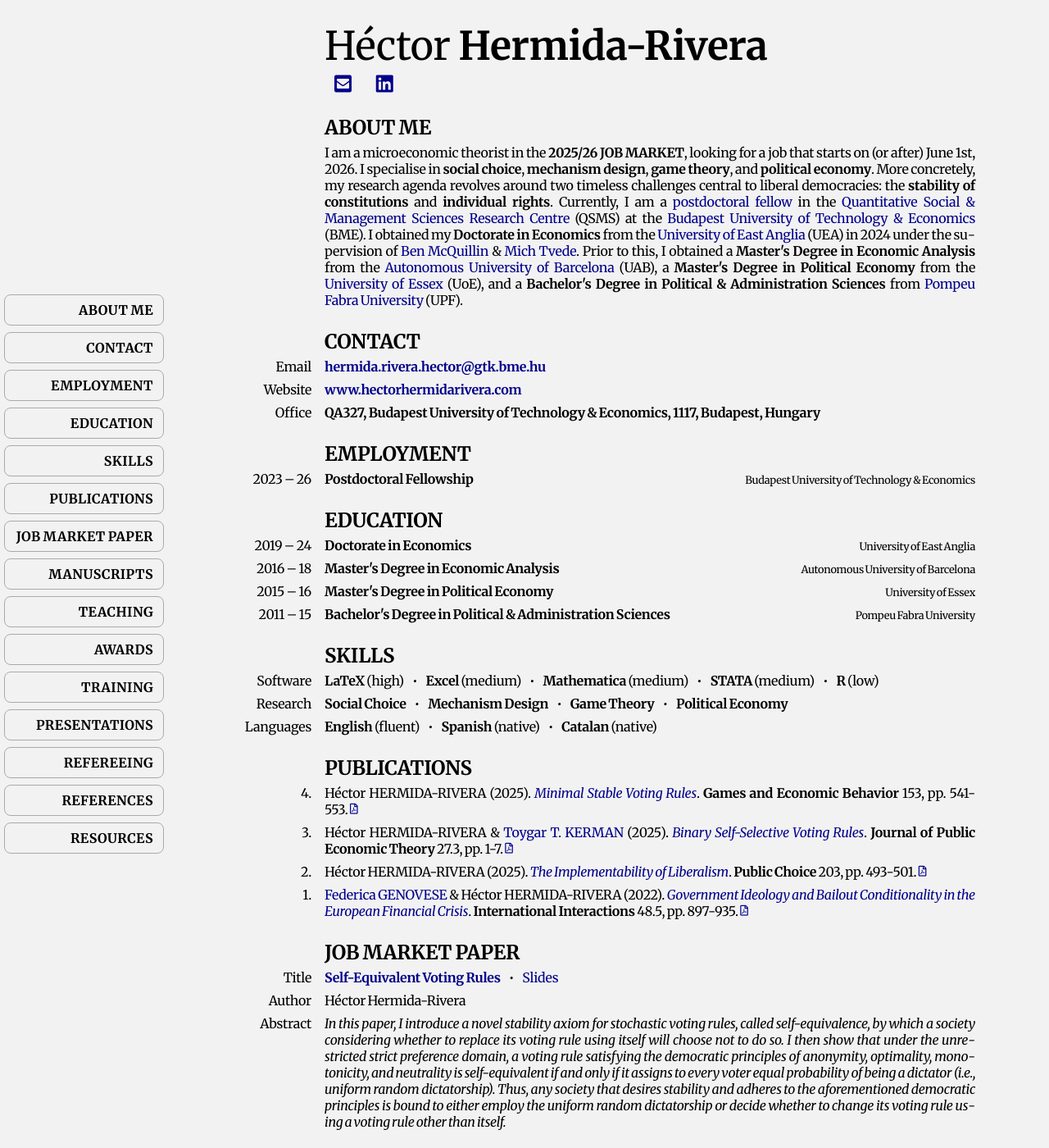
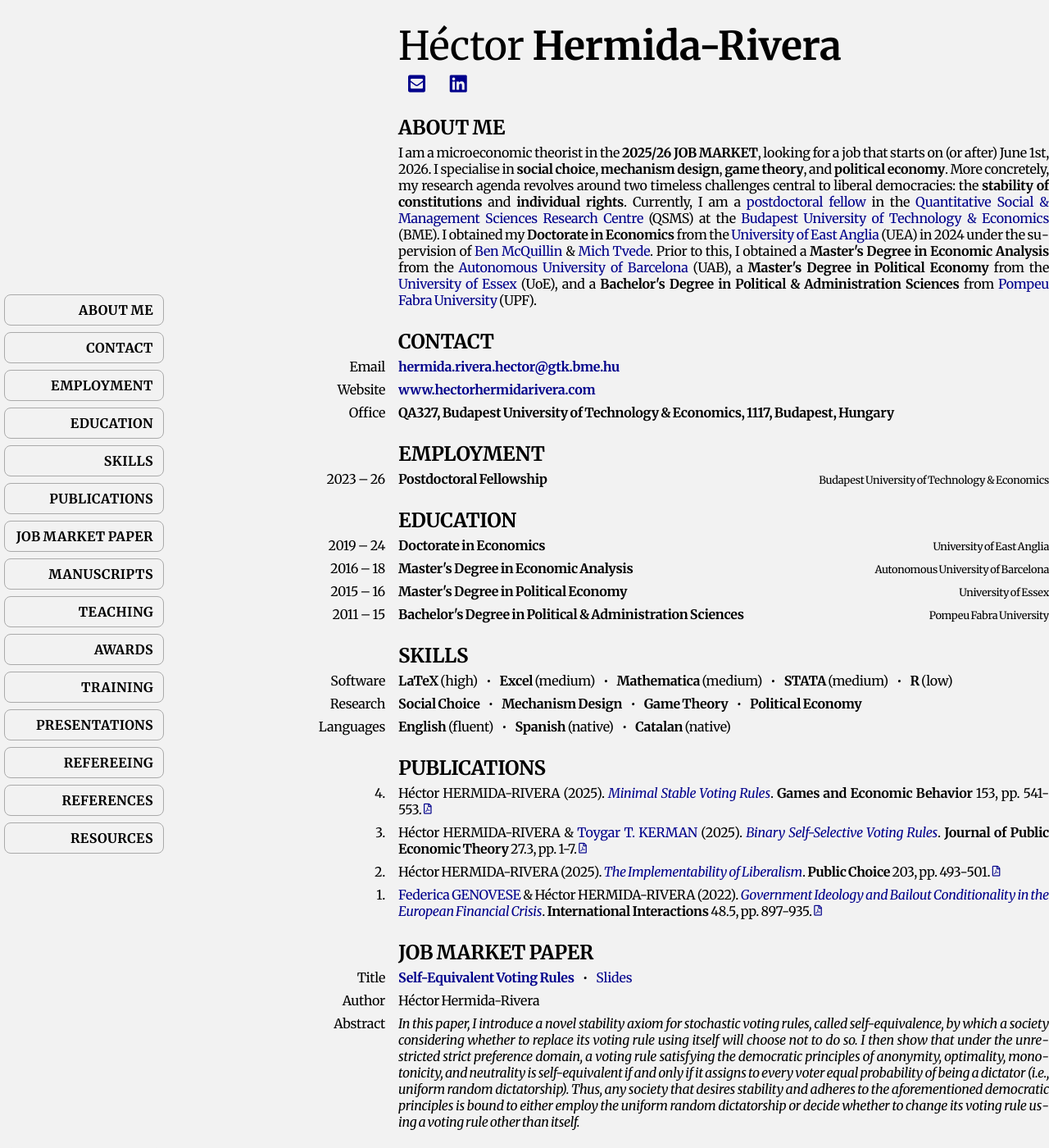
Before and after one commit to HectorHermidaRivera/hectorhermidarivera.github.io, a Jekyll site: the page built from index.md, in a window 1280 px wide and 1400 px high. Shown: the whole window at 82% size. Built offline with Jekyll 4.4.1, drawn with Linux system fonts in a browser that asks for light colours; a style sheet for code colours, icons or effects is not loaded.

Commit message:
Update style.css

```diff
--- a/assets/css/style.css
+++ b/assets/css/style.css
@@ -75,7 +75,7 @@ body {
 .content {
   max-width: 1000px;
   width: 100%;
-  margin-left: max(210px, (100vw - 1000px)/2);
+  margin-left: max(300px, (100vw - 1000px)/2);
   margin-right: max(20px, (100vw - 1000px)/2);
   padding: 0 20px 30px 20px;
   box-sizing: border-box;
```
